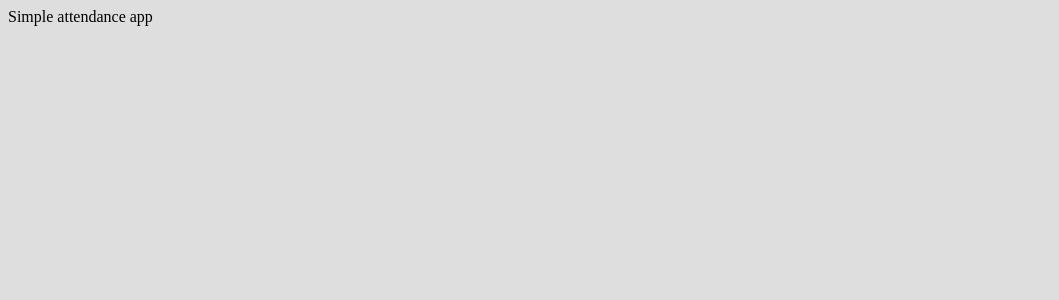
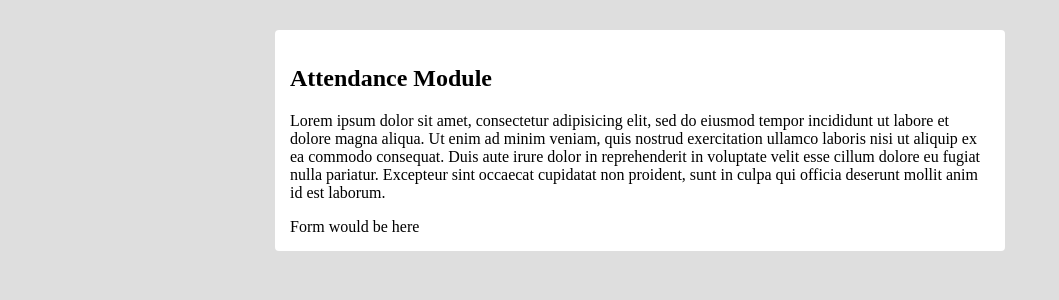
Before and after one commit to shayanypn/attendance, a React app: page / in a window 1280 px wide. Shown: the top 300 px of the page, without its empty margins (0-1059 px from the left). Built offline with nearby package versions, Linux system fonts and the light colour scheme.

Commit message:
initial the first container and component

```diff
--- /dev/null
+++ b/src/components/Form/index.jsx
@@ -0,0 +1,13 @@
+import React, { Component } from "react";
+
+class Form extends Component {
+  render() {
+    return (
+    	<div>
+            Form would be here
+    	</div>
+    );
+  }
+}
+
+export default Form;
--- /dev/null
+++ b/src/containers/Home/index.jsx
@@ -0,0 +1,25 @@
+import React, { Component } from "react";
+import Form from '../../components/Form/index.jsx';
+
+class Home extends Component {
+  render() {
+    return (
+    	<section
+    		className="section--main"
+    	>
+    		<h1>Attendance Module</h1>
+    		<p>
+    			Lorem ipsum dolor sit amet, consectetur adipisicing elit, sed do eiusmod
+				tempor incididunt ut labore et dolore magna aliqua. Ut enim ad minim veniam,
+				quis nostrud exercitation ullamco laboris nisi ut aliquip ex ea commodo
+				consequat. Duis aute irure dolor in reprehenderit in voluptate velit esse
+				cillum dolore eu fugiat nulla pariatur. Excepteur sint occaecat cupidatat non
+				proident, sunt in culpa qui officia deserunt mollit anim id est laborum.
+    		</p>
+    		<Form />
+    	</section>
+    );
+  }
+}
+
+export default Home;
--- a/src/index.jsx
+++ b/src/index.jsx
@@ -1,10 +1,11 @@
 import React, { Component } from "react";
 import ReactDOM from "react-dom";
+import Home from './containers/Home/index.jsx';
 import './styles/index.scss';
 
 class Index extends Component {
   render() {
-    return ('Simple attendance app');
+    return (<Home />);
   }
 }
 
--- a/src/styles/index.scss
+++ b/src/styles/index.scss
@@ -4,5 +4,18 @@
 
 
 body {
-	background: var(--main-bg-color)
+	background: var(--main-base-color)
 }
+
+
+
+
+.section {
+	&--main {
+		border-radius: 4px;
+		background: var(--main-bg-color);
+		padding: 15px;
+		margin: 30px auto;
+		max-width: 700px;
+	}
+}
--- a/src/styles/variables.scss
+++ b/src/styles/variables.scss
@@ -1,4 +1,5 @@
 
 :root {
-	--main-bg-color: #dedede;
+	--main-base-color: #dedede;
+	--main-bg-color: #fff;
 }
```
